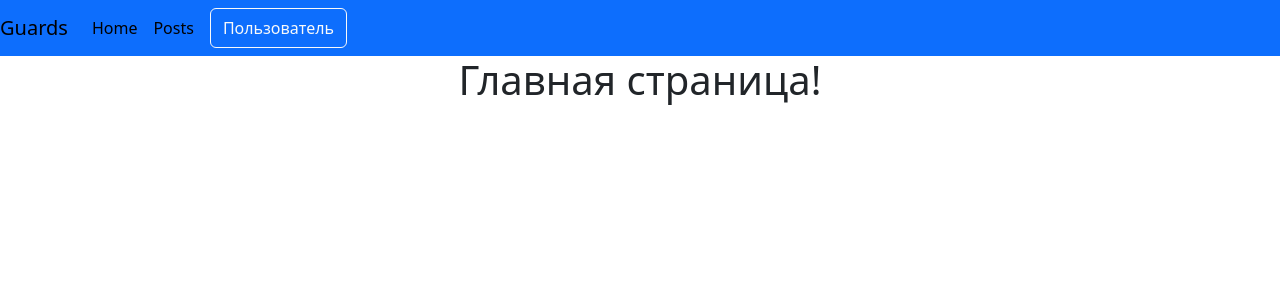
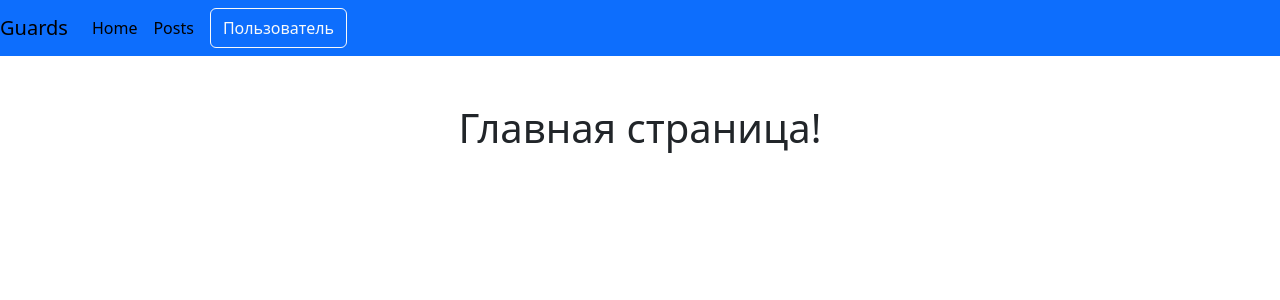
Before and after one commit to gera13sa/EvoApp, an Angular app: page / in a window 1280 px wide. Shown: the top 300 px of the page. Built offline with nearby package versions, Linux system fonts and the light colour scheme.

Commit message:
modified:   src/app/main/main.component.html

```diff
--- a/src/app/main/main.component.html
+++ b/src/app/main/main.component.html
@@ -1 +1 @@
-<h1 class="header text-center">Главная страница!</h1>
+<h1 class="header text-center m-5">Главная страница!</h1>
```
